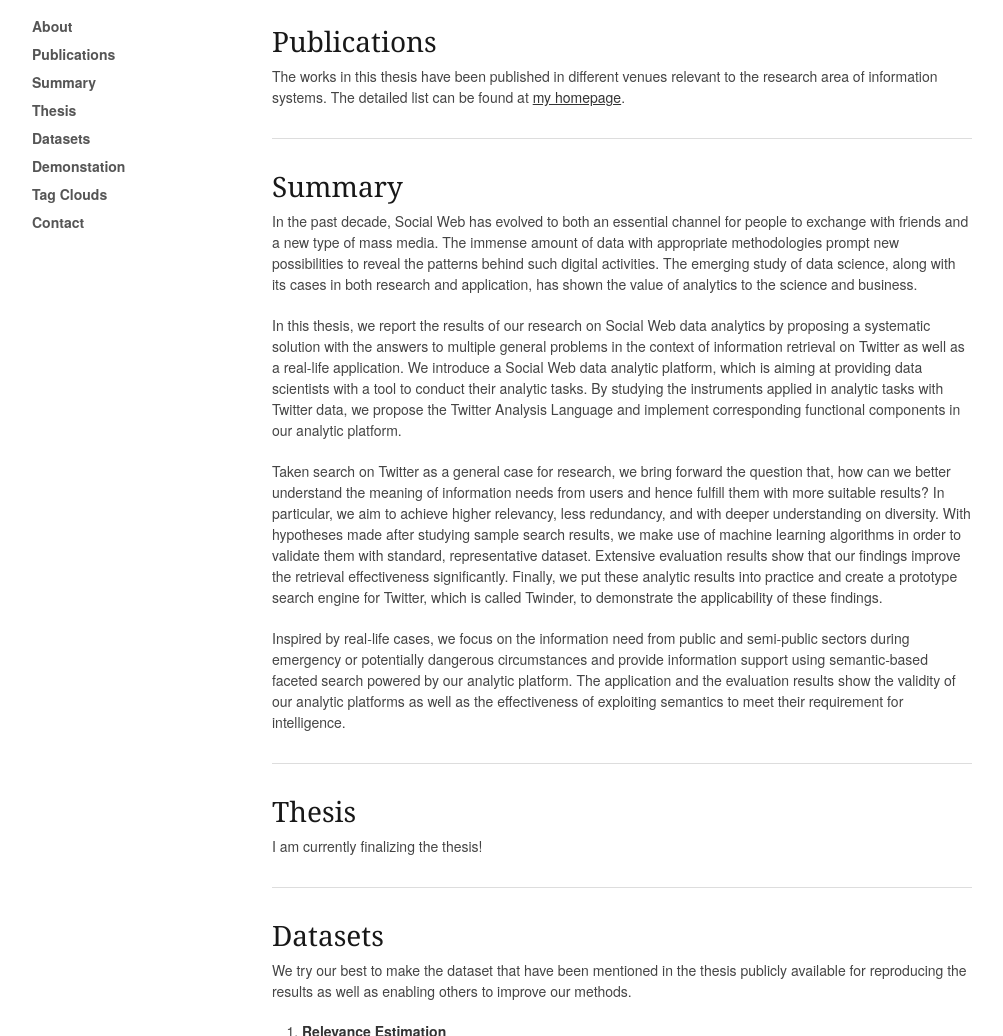
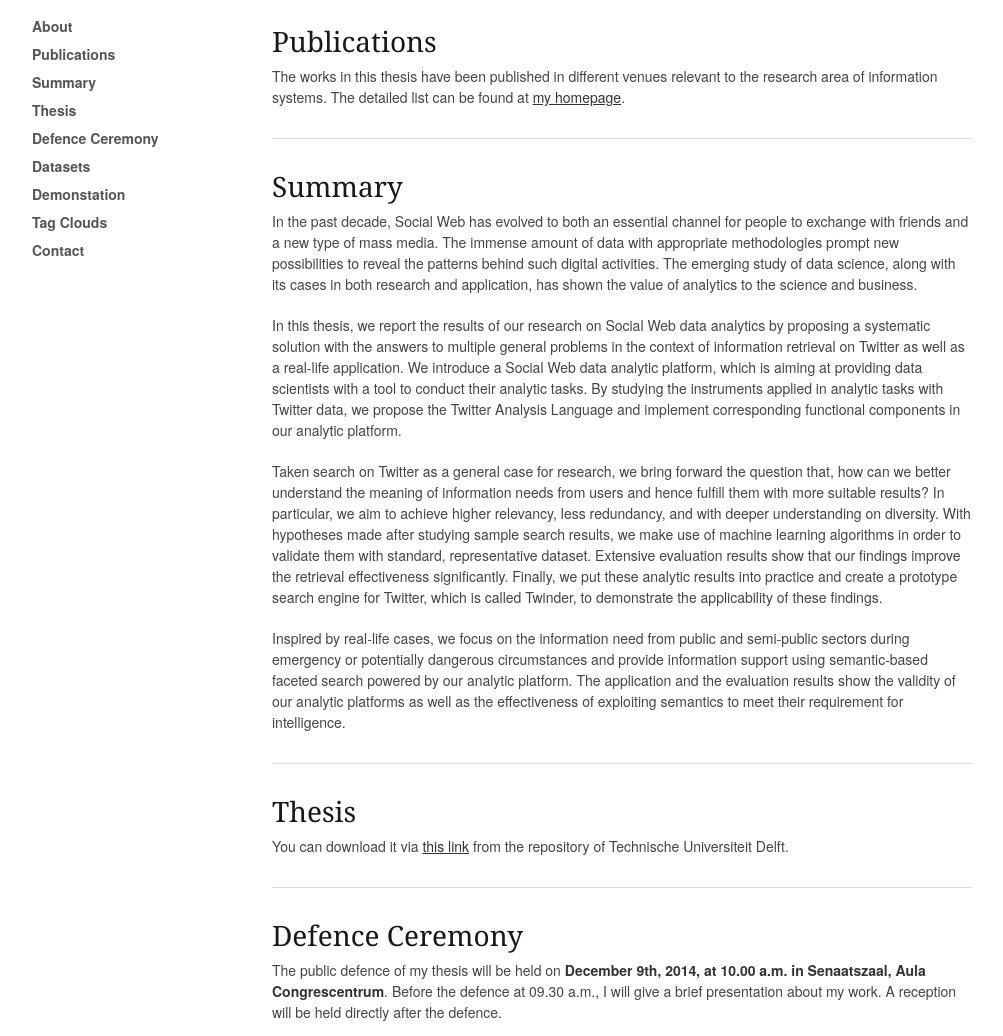
Before and after one commit to ktao/ktao.github.io, a plain HTML site: page phd/index.html in a window 1280 px wide. Shown: the part 253-1289 px from the top of the page, without its empty margins (138-1141 px from the left). Drawn offline with Linux system fonts and the light colour scheme.

Commit message:
The pointer to the finalized version; the defence ceremony.

```diff
--- a/phd/index.html
+++ b/phd/index.html
@@ -66,6 +66,7 @@
         <li><a href="#publications">Publications</a></li>
         <li><a href="#summary">Summary</a></li>
 		<li><a href="#thesis">Thesis</li>
+		<li><a href="#defence">Defence Ceremony</li>
 		<li><a href="#datasets">Datasets</li>
 		<li><a href="#demo">Demonstation</li>
 		<li><a href="#tag">Tag Clouds</li>
@@ -100,8 +101,14 @@
         <hr />
         <div class="doc-section" id="thesis">
 			<h3>Thesis</h3>
-            <p>I am currently finalizing the thesis!</p>
+            <p>You can download it via <a href="http://dx.doi.org/10.4233/uuid:1af94380-1414-4497-bfc6-a67b213de050">this link</a> from the repository of Technische Universiteit Delft. </p>
         </div>
+
+				<hr />
+				<div class="doc-section" id="defence">
+			<h3>Defence Ceremony</h3>
+						<p>The public defence of my thesis will be held on <strong>December 9th, 2014, at 10.00 a.m. in Senaatszaal, Aula Congrescentrum</strong>. Before the defence at 09.30 a.m., I will give a brief presentation about my work. A reception will be held directly after the defence.</p>
+				</div>
 
 
         <hr />
```
